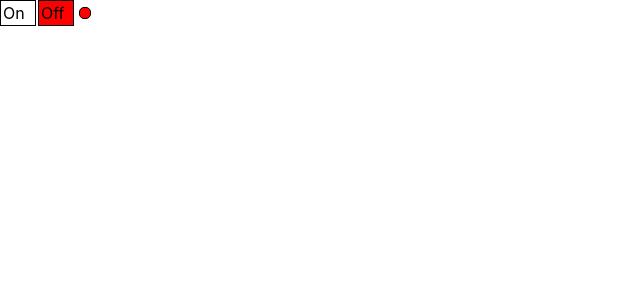
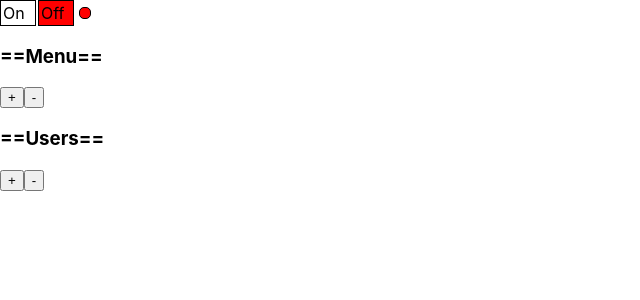
Before and after one commit to ItEmigrant/TypeScript, a React (Create React App) app: page / in a window 1280 px wide. Shown: the top 300 px of the page, without its empty margins (0-640 px from the left). Built offline with nearby package versions, Linux system fonts and the light colour scheme.

Commit message:
lesson6useState1

```diff
--- a/src/App.tsx
+++ b/src/App.tsx
@@ -4,12 +4,13 @@ import './App.css';
 /*import Accordion from './components/Accordion/Accordion';
 import {Rating} from "./components/Rating/Rating";*/
 import {OnOff} from "./components/OnOff/OnOff";
+import {UnAccordion} from "./components/AccSelfContr/UnAccordion";
 
 function App() {
 
     return (
         <div>
-           {/* <PageTitle title={"This is APP component!"}/>
+            {/* <PageTitle title={"This is APP component!"}/>
             <PageTitle title={"My friends!"}/>
             Article 1
             <Rating value={3}/>
@@ -21,7 +22,9 @@ function App() {
             <Rating value={2}/>
             <Rating value={4}/>
             <Rating value={5}/>*/}
-            <OnOff />
+            <OnOff/>
+            <UnAccordion titleValue={"Menu"}/>
+            <UnAccordion titleValue={"Users"}/>
 
 
         </div>
--- /dev/null
+++ b/src/components/AccSelfContr/UnAccordion.tsx
@@ -0,0 +1,44 @@
+import React, {useState} from "react";
+
+type AccordionPropsType = {
+    titleValue: string
+    //collapsed: boolean
+}
+
+export function UnAccordion (props: AccordionPropsType) {
+    console.log("Accordion rendering")
+
+    let [collapsed, setCollapsed] = useState(true);
+
+        return <div>
+            <AccordionTitle title={props.titleValue}/>
+            <button onClick={()=>(setCollapsed(false))}>+</button>
+            <button onClick={()=>(setCollapsed(true))}>-</button>
+            {!collapsed && <AccordionBody/>}
+        </div>
+
+}
+
+
+type AccordionTitlePropsType = {
+    title: string
+}
+
+function AccordionTitle(props: AccordionTitlePropsType) {
+    console.log("AccordionTitle rendering")
+    return <><h3>=={props.title}==</h3></>
+}
+
+function AccordionBody() {
+    console.log("AccordionBody rendering")
+    return <>
+        <ul>
+            <li>1</li>
+            <li>2</li>
+            <li>3</li>
+            <li>4</li>
+            <li>5</li>
+            <li>6</li>
+        </ul>
+    </>
+}
```
